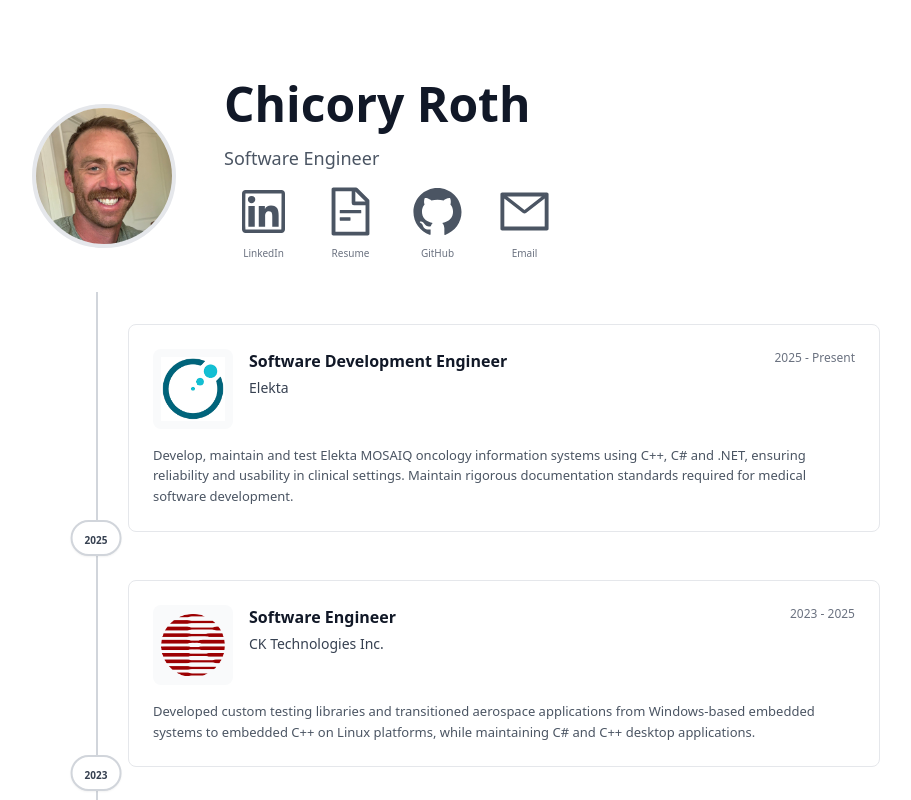
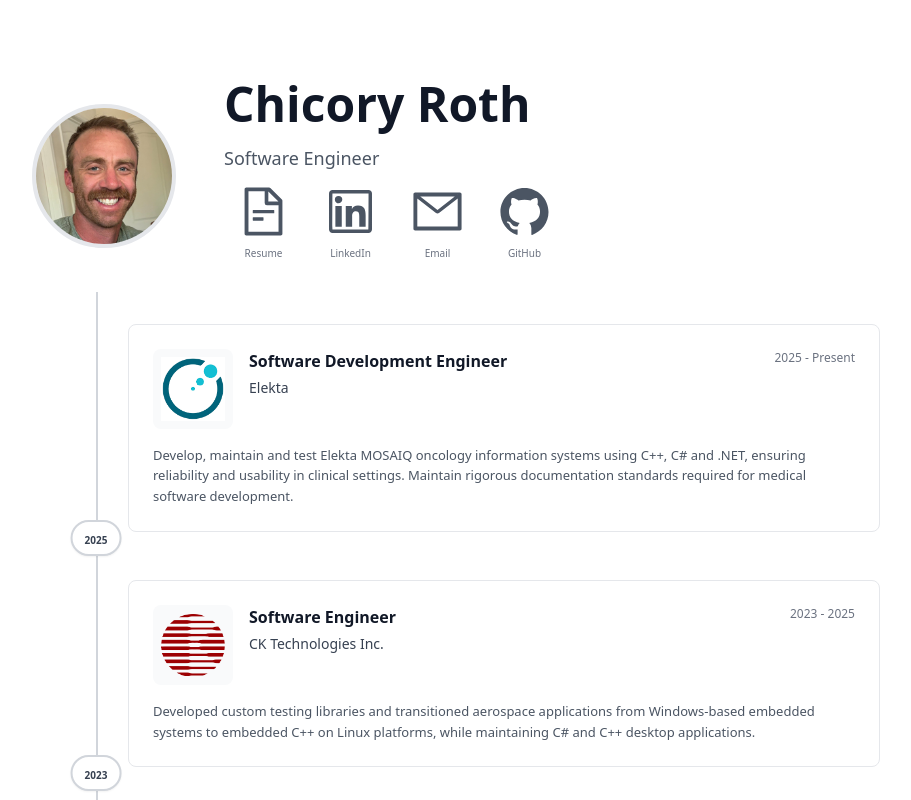
Before and after one commit to chicoryr/chicoryroth.com, an Astro site: page / in a window 1280 px wide. Shown: the top 800 px of the page, without its empty margins (160-1071 px from the left). Built offline with nearby package versions, Linux system fonts and the light colour scheme; Astro itself is replaced by a stand-in of ours.

Commit message:
simplified links

```diff
--- a/src/components/Links.tsx
+++ b/src/components/Links.tsx
@@ -31,25 +31,25 @@ export default function Links() {
 
 const LINKS = [
   {
-      url: "https://www.li nkedin.com/in/chicory-roth/",
-      text: "LinkedIn",
-      newTab: true,
-      icon: <svg xmlns="http://www.w3.org/2000/svg" width="55" height="55" viewBox="0 0 1024 1024"><path fill="currentColor" d="M847.7 112H176.3c-35.5 0-64.3 28.8-64.3 64.3v671.4c0 35.5 28.8 64.3 64.3 64.3h671.4c35.5 0 64.3-28.8 64.3-64.3V176.3c0-35.5-28.8-64.3-64.3-64.3zm0 736c-447.8-.1-671.7-.2-671.7-.3c.1-447.8.2-671.7.3-671.7c447.8.1 671.7.2 671.7.3c-.1 447.8-.2 671.7-.3 671.7zM230.6 411.9h118.7v381.8H230.6zm59.4-52.2c37.9 0 68.8-30.8 68.8-68.8a68.8 68.8 0 1 0-137.6 0c-.1 38 30.7 68.8 68.8 68.8zm252.3 245.1c0-49.8 9.5-98 71.2-98c60.8 0 61.7 56.9 61.7 101.2v185.7h118.6V584.3c0-102.8-22.2-181.9-142.3-181.9c-57.7 0-96.4 31.7-112.3 61.7h-1.6v-52.2H423.7v381.8h118.6V604.8z"/></svg>
-  },{
       url: "/chicory_roth_resume.pdf",
       text: "Resume",
       newTab: true,
       icon: <svg xmlns="http://www.w3.org/2000/svg" width="55" height="55" viewBox="0 0 1024 1024"><path fill="currentColor" d="M854.6 288.6L639.4 73.4c-6-6-14.1-9.4-22.6-9.4H192c-17.7 0-32 14.3-32 32v832c0 17.7 14.3 32 32 32h640c17.7 0 32-14.3 32-32V311.3c0-8.5-3.4-16.7-9.4-22.7zM790.2 326H602V137.8L790.2 326zm1.8 562H232V136h302v216a42 42 0 0 0 42 42h216v494zM504 618H320c-4.4 0-8 3.6-8 8v48c0 4.4 3.6 8 8 8h184c4.4 0 8-3.6 8-8v-48c0-4.4-3.6-8-8-8zM312 490v48c0 4.4 3.6 8 8 8h384c4.4 0 8-3.6 8-8v-48c0-4.4-3.6-8-8-8H320c-4.4 0-8 3.6-8 8z"/></svg>
   },{
-    url: "https://github.com/chicoryr",
-      text: "GitHub",
+      url: "https://www.linkedin.com/in/chicory-roth/",
+      text: "LinkedIn",
       newTab: true,
-      icon: <svg xmlns="http://www.w3.org/2000/svg" width="55" height="55" viewBox="0 0 1024 1024"><path fill="currentColor" d="M511.6 76.3C264.3 76.2 64 276.4 64 523.5C64 718.9 189.3 885 363.8 946c23.5 5.9 19.9-10.8 19.9-22.2v-77.5c-135.7 15.9-141.2-73.9-150.3-88.9C215 726 171.5 718 184.5 703c30.9-15.9 62.4 4 98.9 57.9c26.4 39.1 77.9 32.5 104 26c5.7-23.5 17.9-44.5 34.7-60.8c-140.6-25.2-199.2-111-199.2-213c0-49.5 16.3-95 48.3-131.7c-20.4-60.5 1.9-112.3 4.9-120c58.1-5.2 118.5 41.6 123.2 45.3c33-8.9 70.7-13.6 112.9-13.6c42.4 0 80.2 4.9 113.5 13.9c11.3-8.6 67.3-48.8 121.3-43.9c2.9 7.7 24.7 58.3 5.5 118c32.4 36.8 48.9 82.7 48.9 132.3c0 102.2-59 188.1-200 212.9a127.5 127.5 0 0 1 38.1 91v112.5c.8 9 0 17.9 15 17.9c177.1-59.7 304.6-227 304.6-424.1c0-247.2-200.4-447.3-447.5-447.3z"/></svg>
+      icon: <svg xmlns="http://www.w3.org/2000/svg" width="55" height="55" viewBox="0 0 1024 1024"><path fill="currentColor" d="M847.7 112H176.3c-35.5 0-64.3 28.8-64.3 64.3v671.4c0 35.5 28.8 64.3 64.3 64.3h671.4c35.5 0 64.3-28.8 64.3-64.3V176.3c0-35.5-28.8-64.3-64.3-64.3zm0 736c-447.8-.1-671.7-.2-671.7-.3c.1-447.8.2-671.7.3-671.7c447.8.1 671.7.2 671.7.3c-.1 447.8-.2 671.7-.3 671.7zM230.6 411.9h118.7v381.8H230.6zm59.4-52.2c37.9 0 68.8-30.8 68.8-68.8a68.8 68.8 0 1 0-137.6 0c-.1 38 30.7 68.8 68.8 68.8zm252.3 245.1c0-49.8 9.5-98 71.2-98c60.8 0 61.7 56.9 61.7 101.2v185.7h118.6V584.3c0-102.8-22.2-181.9-142.3-181.9c-57.7 0-96.4 31.7-112.3 61.7h-1.6v-52.2H423.7v381.8h118.6V604.8z"/></svg>
   },{
     url: "mailto:chicoryroth@gmail.com",
       text: "Email",
       newTab: true,
       icon: <svg xmlns="http://www.w3.org/2000/svg" width="55" height="55 " viewBox="0 0 1024 1024"><path fill="currentColor" d="M928 160H96c-17.7 0-32 14.3-32 32v640c0 17.7 14.3 32 32 32h832c17.7 0 32-14.3 32-32V192c0-17.7-14.3-32-32-32zm-40 110.8V792H136V270.8l-27.6-21.5l39.3-50.5l42.8 33.3h643.1l42.8-33.3l39.3 50.5l-27.7 21.5zM833.6 232L512 482L190.4 232l-42.8-33.3l-39.3 50.5l27.6 21.5l341.6 265.6a55.99 55.99 0 0 0 68.7 0L888 270.8l27.6-21.5l-39.3-50.5l-42.7 33.2z"/></svg>
 
+  },{
+    url: "https://github.com/chicoryr",
+      text: "GitHub",
+      newTab: true,
+      icon: <svg xmlns="http://www.w3.org/2000/svg" width="55" height="55" viewBox="0 0 1024 1024"><path fill="currentColor" d="M511.6 76.3C264.3 76.2 64 276.4 64 523.5C64 718.9 189.3 885 363.8 946c23.5 5.9 19.9-10.8 19.9-22.2v-77.5c-135.7 15.9-141.2-73.9-150.3-88.9C215 726 171.5 718 184.5 703c30.9-15.9 62.4 4 98.9 57.9c26.4 39.1 77.9 32.5 104 26c5.7-23.5 17.9-44.5 34.7-60.8c-140.6-25.2-199.2-111-199.2-213c0-49.5 16.3-95 48.3-131.7c-20.4-60.5 1.9-112.3 4.9-120c58.1-5.2 118.5 41.6 123.2 45.3c33-8.9 70.7-13.6 112.9-13.6c42.4 0 80.2 4.9 113.5 13.9c11.3-8.6 67.3-48.8 121.3-43.9c2.9 7.7 24.7 58.3 5.5 118c32.4 36.8 48.9 82.7 48.9 132.3c0 102.2-59 188.1-200 212.9a127.5 127.5 0 0 1 38.1 91v112.5c.8 9 0 17.9 15 17.9c177.1-59.7 304.6-227 304.6-424.1c0-247.2-200.4-447.3-447.5-447.3z"/></svg>
   }
 ]
```
